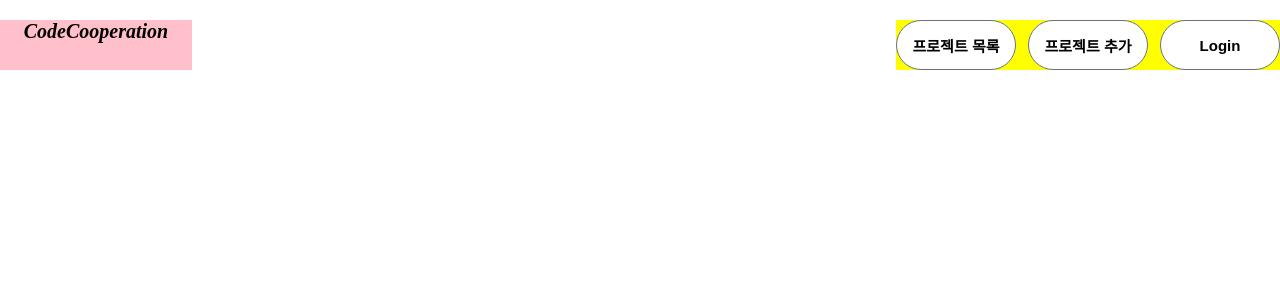
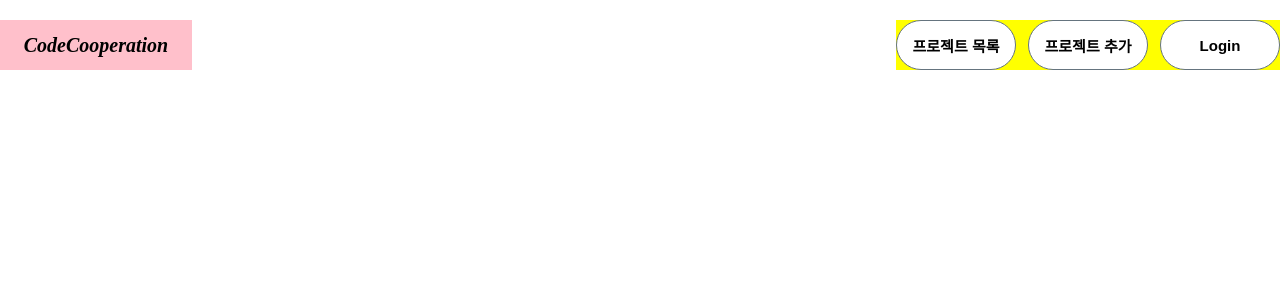
Before and after one commit to codestates/CodeCooperation, a React (Create React App) app in the folder client/: page / in a window 1280 px wide. Shown: the top 300 px of the page. Built offline with nearby package versions, Linux system fonts and the light colour scheme; no server answers.

Commit message:
ADD: header second push

```diff
--- a/client/src/components/Header.js
+++ b/client/src/components/Header.js
@@ -5,7 +5,9 @@ import { Link } from "react-router-dom";
 const Header = () => {
   return (
     <Wrap>
-      <LogoDiv to="/">CodeCooperation</LogoDiv>
+      <LogoDiv>
+        <Logo>CodeCooperation</Logo>
+      </LogoDiv>
       <NavList>
         <Link to="/projectlist">
           <ProjectList>프로젝트 목록</ProjectList>
@@ -38,12 +40,19 @@ const LogoDiv = styled.div`
   /* @media screen and (max-width: 750px) {
     width: 35%;
   } */
+  display: flex;
+  flex-direction: column;
+  align-items: center;
+  justify-content: center;
+  background-color: pink;
+`;
+
+const Logo = styled.div`
   font-size: 20px;
   font-weight: 600;
   font-style: italic;
   text-align: center;
   cursor: pointer;
-  background-color: pink;
 `;
 
 const NavList = styled.div`
```
Also changed, not shown: client/src/components/Footer.js (+11 -1 lines).
